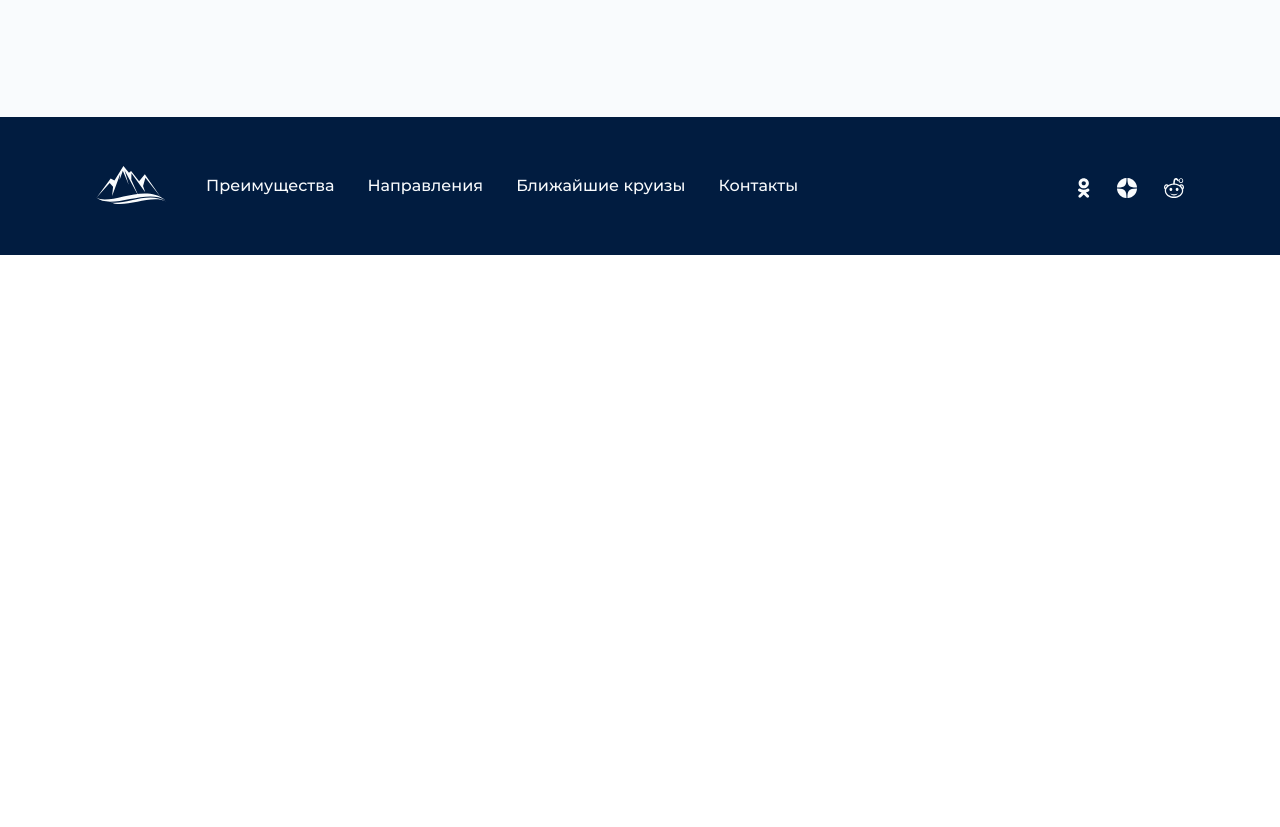
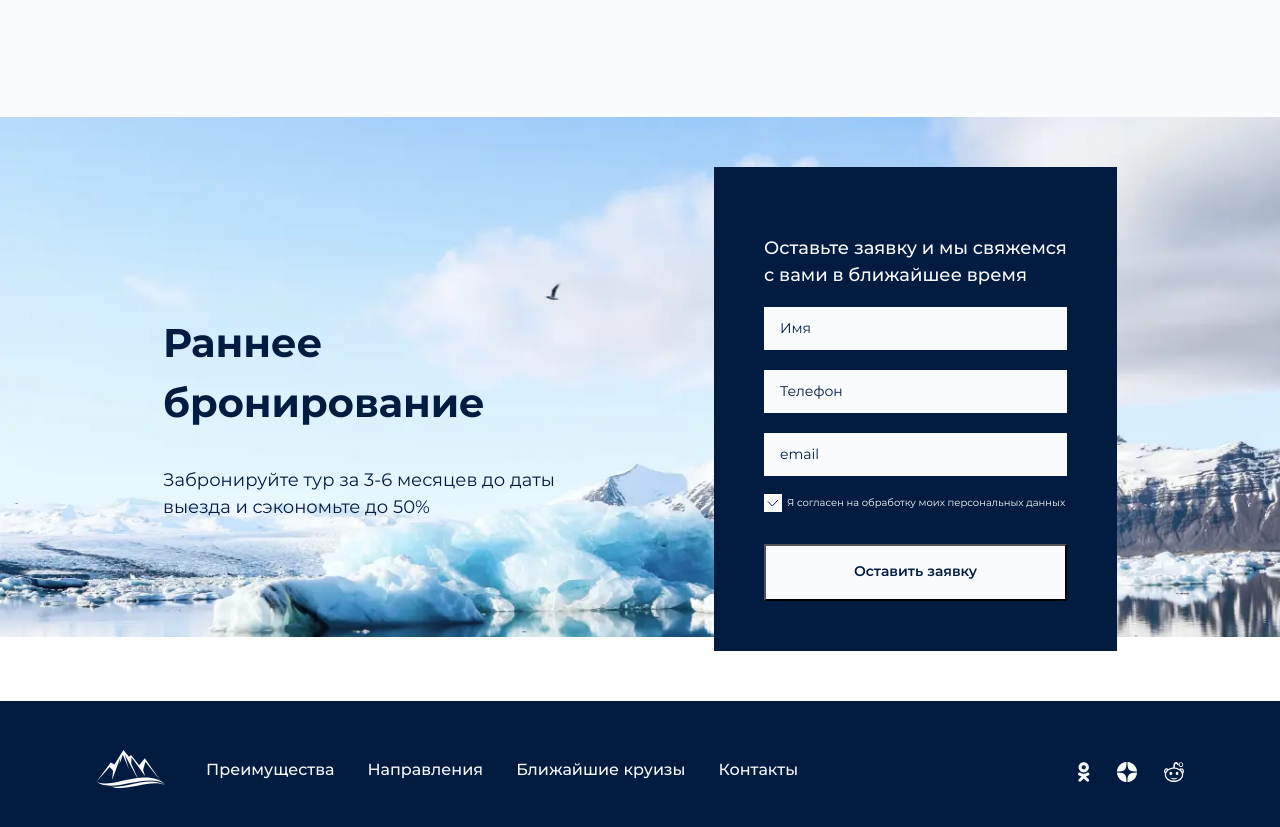
Before and after one commit to Nastya880/Cruises-to-antarctic, a website: page source/index.html in a window 1280 px wide. Shown: the part 2819-3646 px from the top of the page. Before the commit the page ends 3074 px from the top, so only its background shows below. Drawn offline with nearby package versions, Linux system fonts and the light colour scheme; files that its build step writes are made by us from their sources; files whose address does not match are found by name.

Commit message:
+ section - reservation in process

```diff
--- a/source/index.html
+++ b/source/index.html
@@ -370,6 +370,39 @@
           </div>
         </section>
 
+        <section class="reservation">
+          <picture>
+            <source type="image/webp" srcset="img/reservation-bg.webp 1x, img/reservation-bg@2x.webp 2x">
+            <img src="img/reservation-bg@2x.jpg" width="1366" height="555" alt="пейзаж - облака">
+          </picture>
+          <div class="reservation__container container">
+            <div class="reservation__description">
+              <h2>Раннее бронирование</h2>
+              <p>Забронируйте тур за&nbsp;3-6 месяцев до&nbsp;даты выезда и&nbsp;сэкономьте до&nbsp;50%</p>
+            </div>
+            <div class="reservation__form">
+              <h3>Оставьте заявку и&nbsp;мы&nbsp;свяжемся с&nbsp;вами в&nbsp;ближайшее время</h3>
+              <form action="https://echo.htmlacademy.ru" method="post">
+                <label class="visually-hidden" for="name">Введите Ваше имя</label>
+                <input type="text" name="name" id="name" placeholder="Имя" required>
+
+                <label class="visually-hidden" for="phone">Введите Ваш Телефон</label>
+                <input type="phone" name="phone" id="phone" placeholder="Телефон" required>
+
+                <label class="visually-hidden" for="email">Введите Ваш email</label>
+                <input type="email" name="email" id="email" placeholder="email" required>
+                <div class="form__agreement">
+                  <label>
+                    <input class="visually-hidden" type="checkbox" name="agreement" required checked>
+                    <span class="form__agreement-check-mark"></span>
+                    <span class="form__agreement-description">Я&nbsp;согласен на&nbsp;обработку моих персональных данных</span>
+                  </label>
+                </div>
+                <button class="form__button" type="submit">Оставить заявку</button>
+              </form>
+            </div>
+          </div>
+        </section>
       </main>
       <footer class="footer container">
         <div class="footer__menu-wrapper">
--- a/source/sass/blocks/catalog.scss
+++ b/source/sass/blocks/catalog.scss
@@ -8,6 +8,7 @@
   @include vp-1023 {
     padding: 70px 60px 83px 60px;
   }
+
   @include vp-767 {
     padding: 40px 25px 50px 25px;
   }
@@ -27,6 +28,7 @@
   @include vp-1023 {
     font-size: 26px;
   }
+
   @include vp-767 {
     font-size: 24px;
     margin-bottom: 28px;
@@ -112,7 +114,8 @@
 }
 
 
-.catalog__item:hover {
+.catalog__item:hover,
+.catalog__item:focus-within {
   background-color: $color-tangaroa;
   flex-direction: column;
 
@@ -128,7 +131,8 @@
   }
 }
 
-.catalog__item:hover h3 {
+.catalog__item:hover h3,
+.catalog__item:focus-within h3 {
   margin-left: 25px;
 
   @include vp-1023 {
@@ -183,8 +187,6 @@
 
 .catalog__info-item--price {
   margin-bottom: 25px;
-  @include vp-1023 {}
-  @include vp-767 {}
 }
 
 .catalog__info-button {
--- /dev/null
+++ b/source/sass/blocks/form.scss
@@ -0,0 +1,109 @@
+.reservation__form {
+  background-color: $color-tangaroa;
+  padding: 50px;
+}
+
+.reservation__form h3 {
+  color: $color-alice-blue;
+  font-family: $ff-montserrat;
+  font-size: 18px;
+  font-weight: 500;
+  line-height: 150%; /* 27px */
+
+  @include vp-1023 {}
+  @include vp-767 {
+    line-height: 140%; /* 25.2px */
+  }
+}
+
+form {
+  max-width: 403px;
+  // display: flex;
+  // flex-direction: column;
+}
+
+form input {
+  display: block;
+  background-color: $color-alice-blue;
+  border: none;
+  width: 100%;
+  min-height: 43px;
+  margin-bottom: 20px;
+  padding: 11px 16px;
+  // color: $color-tangaroa;
+  color: rgba(1, 28, 64, 0.70);
+  font-family: $ff-montserrat;
+  font-size: 14px;
+  font-style: normal;
+  font-weight: 400;
+  line-height: 150%; /* 21px */
+
+  &::placeholder {
+    color: $color-tangaroa;
+  }
+}
+
+.form__agreement {
+  position: relative;
+  min-height: 18px;
+  margin-bottom: 30px;
+
+  @include vp-1023  {}
+  @include vp-767 {}
+}
+
+.form__agreement label {
+  display: flex;
+  align-items: center;
+  cursor: pointer;
+}
+
+.form__agreement-check-mark {
+  position: absolute;
+  content: "";
+  width: 18px;
+  height: 18px;
+  background-color: $color-alice-blue;
+
+  @include vp-767 {
+    width: 20px;
+    height: 20px;
+  }
+}
+
+.form__agreement input:checked + .form__agreement-check-mark {
+  background-image: url("../img/svg/agree.svg");
+  background-repeat: no-repeat;
+  background-position: center;
+}
+
+.form__agreement-description {
+  display: block;
+  align-self: center;
+  padding-left: 23px;
+  color: $color-alice-blue;
+  font-family: $ff-montserrat;
+  font-size: 10px;
+  font-weight: 400;
+  line-height: 130%; /* 13px */
+
+  @include vp-767 {
+    padding-left: 28px;
+    line-height: 120%;
+  }
+}
+
+.form__button {
+  width: 100%;
+  padding-top: 15px;
+  padding-bottom: 17px;
+  background-color: $color-alice-blue;
+  color: $color-tangaroa;
+  font-family: $ff-montserrat;
+  font-size: 14px;
+  font-weight: 600;
+  line-height: 150%; /* 21px */
+
+  @include vp-1023 {}
+  @include vp-767 {}
+}
--- /dev/null
+++ b/source/sass/blocks/reservation.scss
@@ -0,0 +1,57 @@
+.reservation {
+  position: relative;
+}
+
+.reservation__container {
+  padding: 50px 163px 50px 163px;
+  display: grid;
+  // grid-template-columns: 497px 403px;
+  grid-template-columns: 1fr 403px;
+  gap: 144px;
+
+  @include vp-1023 {}
+  @include vp-767 {}
+}
+
+.reservation img {
+  position: absolute;
+  width: 100%;
+  top: 0;
+  z-index: -10;
+}
+
+.reservation__description {
+  align-self: center;
+}
+
+.reservation__description h2 {
+  color: $color-tangaroa;
+  font-family: $ff-montserrat;
+  font-size: 40px;
+  font-weight: 700;
+  line-height: 150%; /* 60px */
+
+  @include vp-1023 {
+    font-size: 34px;
+    // line-height: 150%; /* 51px */
+  }
+
+  @include vp-767 {
+    font-size: 24px;
+    line-height: 130%; /* 31.2px */
+  }
+}
+
+.reservation__description p {
+  color: $color-tangaroa;
+  font-family: $ff-montserrat;
+  font-size: 18px;
+  font-weight: 400;
+  line-height: 150%; /* 27px */
+  @include vp-1023 {
+  }
+  @include vp-767 {
+    font-size: 16px;
+    line-height: 140%; /* 22.4px */
+  }
+}
--- a/source/sass/style.scss
+++ b/source/sass/style.scss
@@ -35,7 +35,8 @@
 @import "blocks/description";
 @import "blocks/advantages";
 @import "blocks/catalog";
-
+@import "blocks/reservation";
+@import "blocks/form";
 
 // ---------------------------------
 
--- a/source/sass/variables.scss
+++ b/source/sass/variables.scss
@@ -13,6 +13,7 @@ $color-transparent:                 rgba(255, 255, 255, 0);
 $color-alice-blue:                   #f9fbfd;
 $color-tangaroa:                     #011c40;
 $color-quartz:                       #d8d8d9;
+$color-sapphire:                     #101a56;
 
 // Gradient
 
```
Also changed, not shown: build/css/style.css, build/css/style.min.css, build/img/reservation-bg.jpg (renamed from build/img/form-bg.jpg), build/img/reservation-bg.webp (renamed from build/img/form-bg.webp), build/img/reservation-bg@2x.webp (renamed from build/img/form-bg@2x.webp), build/index.html, source/img/reservation-bg.jpg (renamed from source/img/form-bg.jpg), source/img/reservation-bg.webp (renamed from source/img/form-bg.webp), source/img/reservation-bg@2x.webp (renamed from source/img/form-bg@2x.webp), 5 other files. Lines whose indentation alone changed are shown as unchanged.
